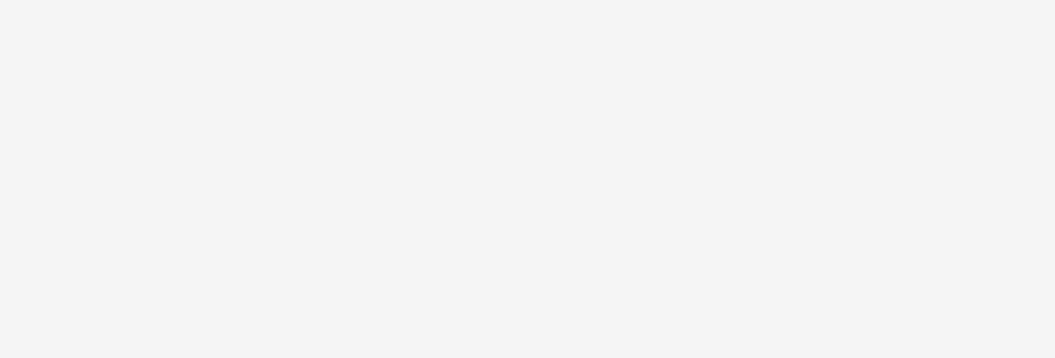
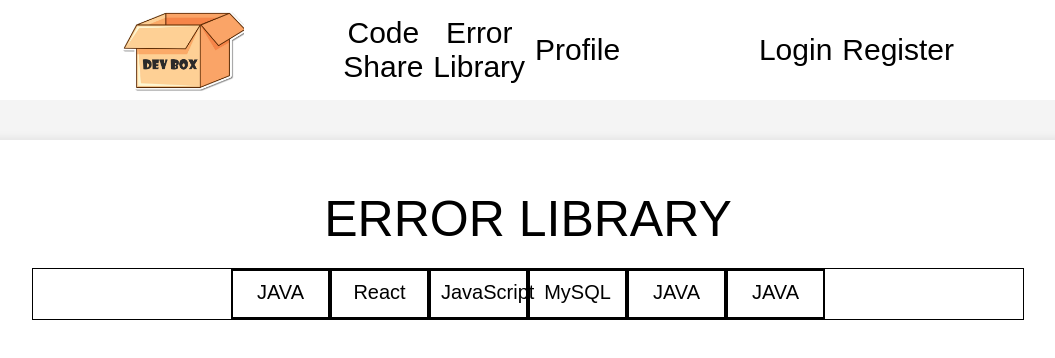
Before and after one commit to Tomneng/DevBox, a React (Create React App) app in the folder frontend/: page /errorLib in a window 1280 px wide. Before the commit this address had no page. Shown: the top 358 px of the page, without its empty margins (112-1167 px from the left). Built offline with nearby package versions, Linux system fonts and the light colour scheme.

Commit message:
에러라이브러리 작업 중

```diff
--- a/frontend/src/DevBoxProject/DevBoxApp.js
+++ b/frontend/src/DevBoxProject/DevBoxApp.js
@@ -1,18 +1,18 @@
 import React from 'react';
 import {Route, Routes} from "react-router-dom";
 import {Container} from 'react-bootstrap';
-import LoginPage from "./pages/LoginPage";
-import RegisterPage from "./pages/RegisterPage";
-import HomePage from "./pages/HomePage";
-import MyPage from "./pages/MyPage";
+import LoginPage from "./pages/Utils/LoginPage";
+import RegisterPage from "./pages/Utils/RegisterPage";
+import HomePage from "./pages/Utils/HomePage";
+import MyPage from "./pages/Utils/MyPage";
 import AboutPage from "./pages/AboutPage";
 import LoginContextProvider from "./contexts/LoginContextProvider";
 import AdminPage from "./pages/AdminPage";
+import ErrorLibPage from "./pages/errorLib/ErrorLibPage";
 
 const DevBoxApp = () => {
     return (
         <>
-            <Container>
                 <LoginContextProvider>
                     <Routes>
                         <Route path='/' Component={HomePage}></Route>
@@ -21,9 +21,9 @@ const DevBoxApp = () => {
                         <Route path='/mypage' Component={MyPage}></Route>
                         <Route path='/about' Component={AboutPage}></Route>
                         <Route path='/admin' Component={AdminPage}></Route>
+                        <Route path='/errorLib' Component={ErrorLibPage}></Route>
                     </Routes>
                 </LoginContextProvider>
-            </Container>
         </>
     );
 };
--- a/frontend/src/DevBoxProject/components/Login/LoginForm.css
+++ b/frontend/src/DevBoxProject/components/Login/LoginForm.css
@@ -28,9 +28,6 @@ input {
 input::placeholder {
     color: black;
 }
-
-
-
 button, .signup-button {
     background-color: #ffffff;
     color: black;
--- a/frontend/src/DevBoxProject/pages/HomePage.js
+++ b/frontend/src/DevBoxProject/pages/Utils/HomePage.js
@@ -1,7 +1,7 @@
 import React from 'react';
-import Header from "../components/Header";
+import Header from "../../components/Header";
 import {Container} from "react-bootstrap";
-import LoginContextCounsumer from "../contexts/LoginContextCounsumer";
+import LoginContextCounsumer from "../../contexts/LoginContextCounsumer";
 
 const HomePage = () => {
     return (
--- a/frontend/src/DevBoxProject/CSS/LoginPage.css
+++ b/frontend/src/DevBoxProject/pages/Utils/LoginPage.css
@@ -1,12 +1,9 @@
 body {
     font-family: 'Arial', sans-serif;
     background-color: #f4f4f4;
-    display: flex;
-    justify-content: center;
     align-items: center;
     height: 100vh;
     margin: 0;
-    flex-direction: column;
     text-align: center;
 }
 .h1{
--- /dev/null
+++ b/frontend/src/DevBoxProject/pages/errorLib/ErrorLibPage.css
@@ -0,0 +1,43 @@
+.fullPage{
+    display: flex;
+    justify-content: center;
+}
+
+/* 기본 스타일 */
+.errcontainer {
+    width: 80%;
+    padding: 50px;
+    background-color: #ffffff;
+    box-shadow: 0 0 10px rgba(0, 0, 0, 0.1);
+    height: 1500px;
+    position: relative;
+    margin-top: 120px;
+    margin-bottom: 20px;
+    display: flex;
+    justify-content: center;
+    flex-wrap: wrap;
+    align-content: start;
+}
+
+.title{
+    font-size: 50px;
+    width: 100%;
+    height: auto;
+}
+
+.line{
+    width: 100%;
+    border: 1px solid black;
+    height: 50px;
+    margin-top: 20px;
+    display: flex;
+    justify-content: center;
+}
+
+.selectors{
+    height: 100%;
+    width: 10%;
+    border: 2px solid black;
+    box-sizing: border-box;
+    padding: 10px;
+}
--- /dev/null
+++ b/frontend/src/DevBoxProject/pages/errorLib/ErrorLibPage.js
@@ -0,0 +1,27 @@
+import React from 'react';
+import './ErrorLibPage.css'
+import {Link} from "react-router-dom";
+import Header from "../../components/Header";
+
+const ErrorLibPage = () => {
+    return (
+        <>
+            <div className="fullPage">
+                <Header/>
+                <div className="errcontainer">
+                    <div className="title">ERROR LIBRARY</div>
+                    <div className="line">
+                        <div className="selectors"><Link to="/errorLib/java">JAVA</Link></div>
+                        <div className="selectors"><Link to="/errorLib/react">React</Link></div>
+                        <div className="selectors"><Link to="/errorLib/javaScript">JavaScript</Link></div>
+                        <div className="selectors"><Link to="/errorLib/mySql">MySQL</Link></div>
+                        <div className="selectors"><Link to="/errorLib/java">JAVA</Link></div>
+                        <div className="selectors"><Link to="/errorLib/java">JAVA</Link></div>
+                    </div>
+                </div>
+            </div>
+        </>
+    );
+};
+
+export default ErrorLibPage;
--- a/frontend/src/index.css
+++ b/frontend/src/index.css
@@ -1,8 +1,3 @@
-*{
-  margin: 0;
-  padding: 0;
-  box-sizing: border-box;
-}
 body{
   font-size: var(--font-size-main);
   padding: 20px;
--- a/frontend/src/index.js
+++ b/frontend/src/index.js
@@ -1,18 +1,15 @@
 import React from 'react';
 import ReactDOM from 'react-dom/client';
 import './index.css';
-import App from './App';
 import reportWebVitals from './reportWebVitals';
 import DevBoxApp from "./DevBoxProject/DevBoxApp";
 import {BrowserRouter} from "react-router-dom";
 
 const root = ReactDOM.createRoot(document.getElementById('root'));
 root.render(
-    // <React.StrictMode>
     <BrowserRouter>
         <DevBoxApp/>
     </BrowserRouter>
-    // </React.StrictMode>
 );
 
 // If you want to start measuring performance in your app, pass a function
```
Also changed, not shown: frontend/src/DevBoxProject/pages/Utils/LoginPage.js (renamed from frontend/src/DevBoxProject/pages/LoginPage.js, +4 -4 lines), frontend/src/DevBoxProject/pages/Utils/MyPage.js (renamed from frontend/src/DevBoxProject/pages/MyPage.js, +7 -7 lines), frontend/src/DevBoxProject/pages/Utils/RegisterPage.js (renamed from frontend/src/DevBoxProject/pages/RegisterPage.js, +6 -6 lines), 1 other file (tests, documents, lock files or other folders).
